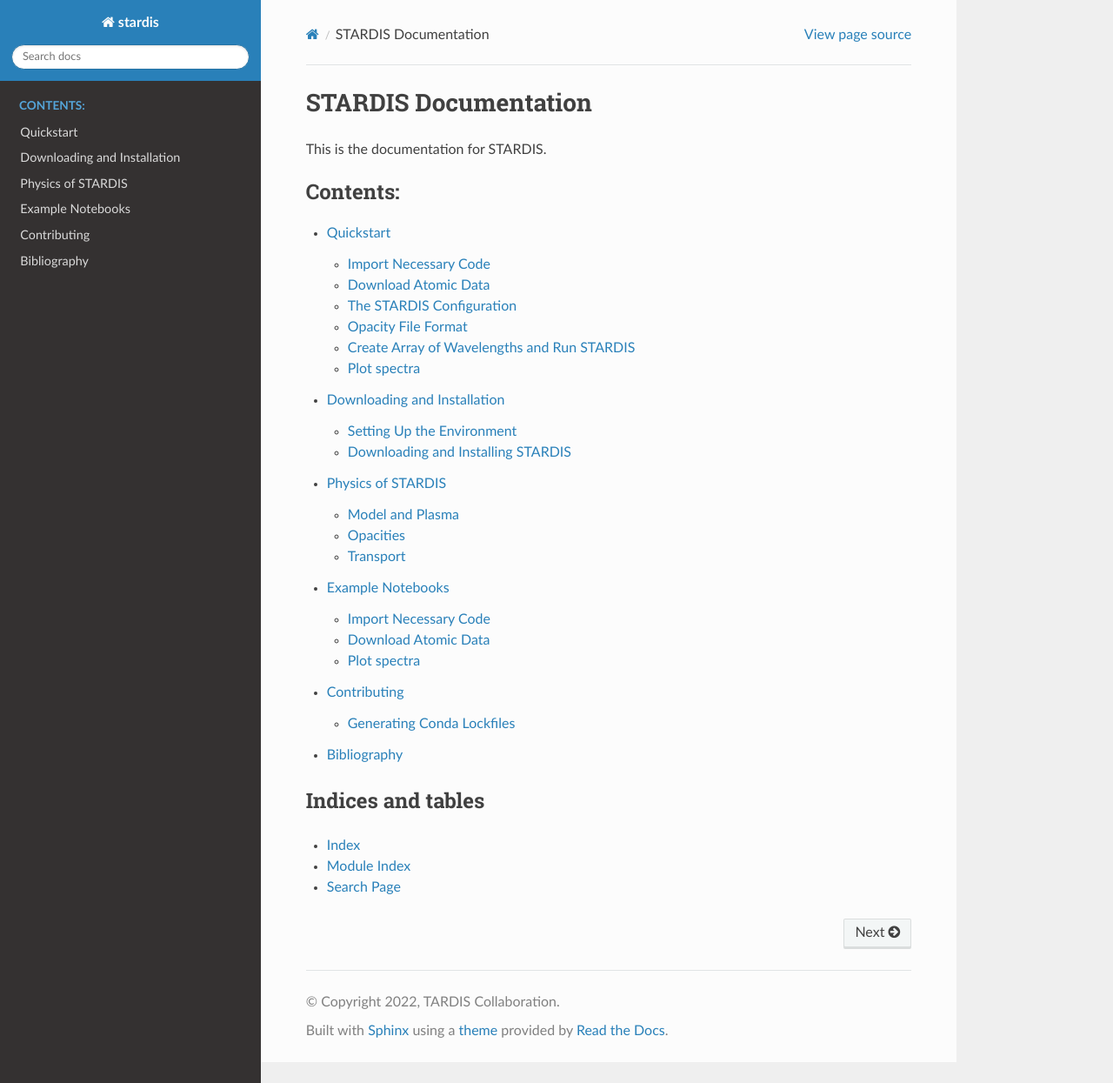
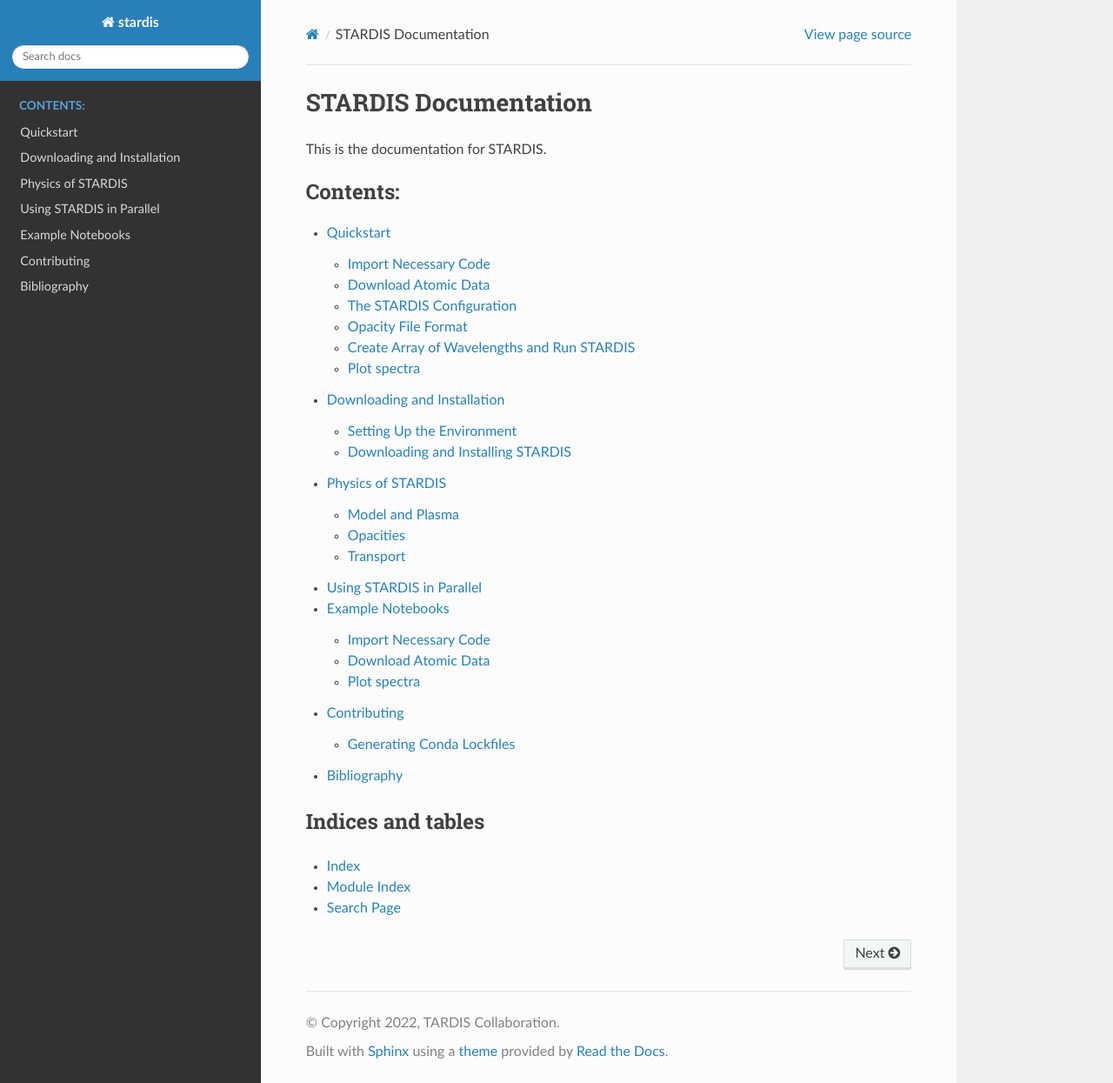
Before and after one commit to tardis-sn/stardis, a Sphinx documentation site: the page built from docs/index.rst, in a window 1280 px wide and 1245 px high. Shown: the whole window at 87% size. Built offline with Sphinx 7.4.7 and the Read the Docs theme 3.1.0, drawn with Linux system fonts in a browser that asks for light colours; the version number could not be read and is left out.

Commit message:
new Documentation for setting amount of threads used in STARDIS simul… (#228)
* new Documentation for setting amount of threads used in STARDIS simulation

* more info added: parallelized stuff and when to use

* direcotry managment and added to index.rst

* name change: Using Stardis in Parallel

```diff
--- a/docs/index.rst
+++ b/docs/index.rst
@@ -10,6 +10,7 @@
    Quickstart <quickstart/quickstart>
    Downloading and Installation <installation>
    Physics of STARDIS <physics/physics_of_stardis>
+   Using STARDIS in Parallel <using_stardis_in_parallel/stardis_in_parallel>
    Example Notebooks <example_notebooks/rotation_broadening>
    Contributing <contributing>
    Bibliography <bibliography>
```
Also changed, not shown: docs/using_stardis_in_parallel/stardis_in_parallel.ipynb (added).
